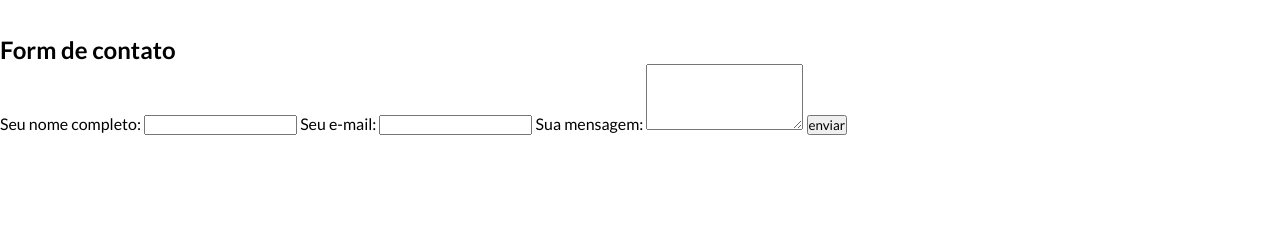
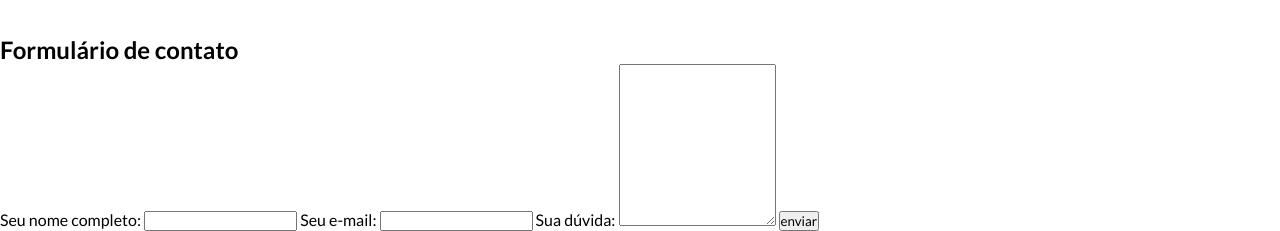
Before and after one commit to GustavodFaria/AlamoContabilidade, a plain HTML site: page index.html in a window 1280 px wide. Shown: the part 844-1075 px from the top of the page. Before the commit the page ends 979 px from the top, so only its background shows below. Drawn offline with Linux system fonts and the light colour scheme; a web font is replaced by a local one.

Commit message:
Update index.html

```diff
--- a/index.html
+++ b/index.html
@@ -86,23 +86,28 @@
 
         </section>
 
+        <section class="form-area" id="contato">
 
-        <section class="form-area">
+            <h1 class="title-form">Formulário de contato</h1>
 
-            <h1>Form de contato</h1>
+            <form class="fomulario-envio" action="https://formsubmit.co/gd2037@gmail.com" method="POST" id="meuFormulario">
+                <label for="name">Seu nome completo:</label>
+                <input type="text" name="name" required>
 
-            <form action="https://formsubmit.co/gd2037@gmail.com" method="POST" id="meuFormulario">
-                Seu nome completo:
-                <input type="text" name="name" required>
-                Seu e-mail:
+                <label for="email">Seu e-mail:</label>
                 <input type="email" name="email" required>
-                Sua mensagem:
-                <textarea name="message" rows="4" required></textarea>
+
+                <label for="message">Sua dúvida:</label>
+                <textarea name="message" rows="10" required></textarea>
                 <input type="hidden" name="_captcha" value="false">
+
                 <button type="submit">enviar</button>
             </form>
         </section>
 
+        <footer class="footer-area">
+
+        </footer>
 
         <script src="script/script.js"></script>
     </body>
```
